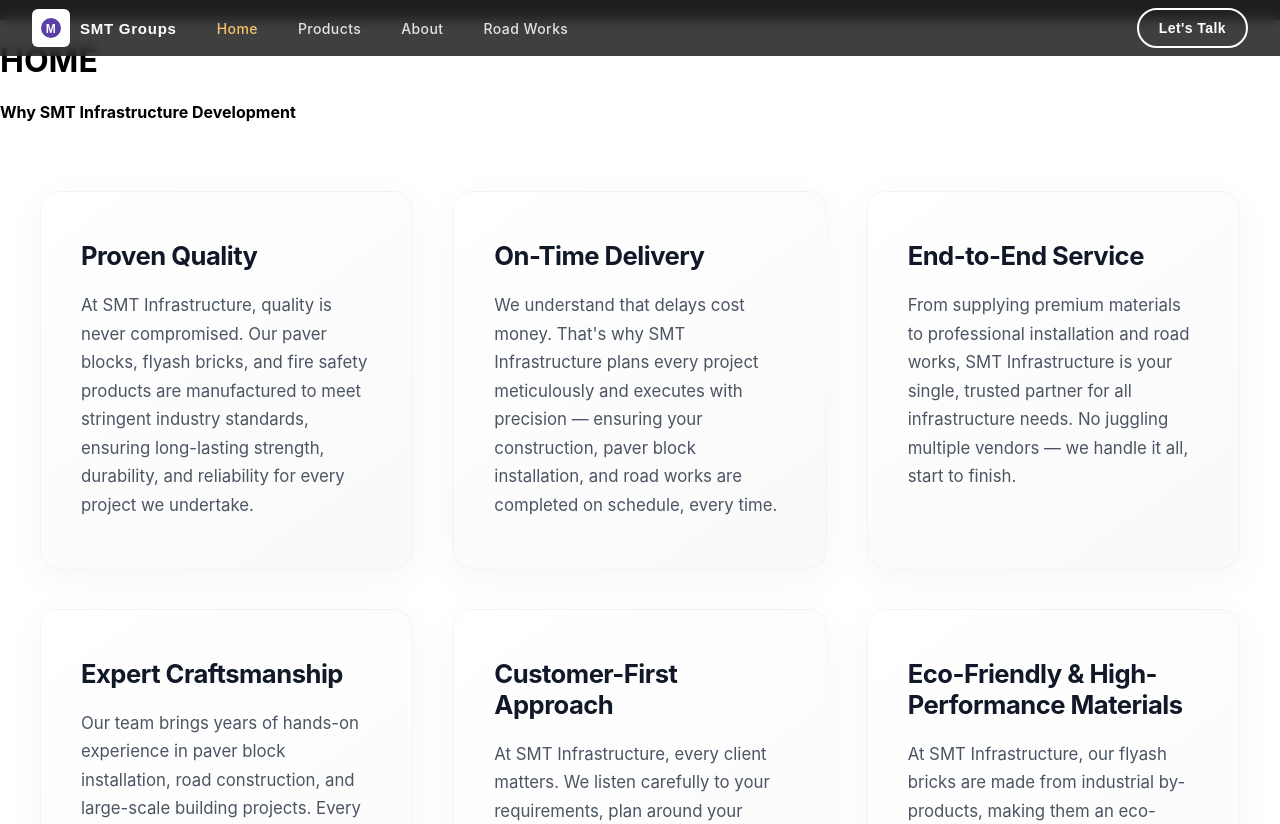
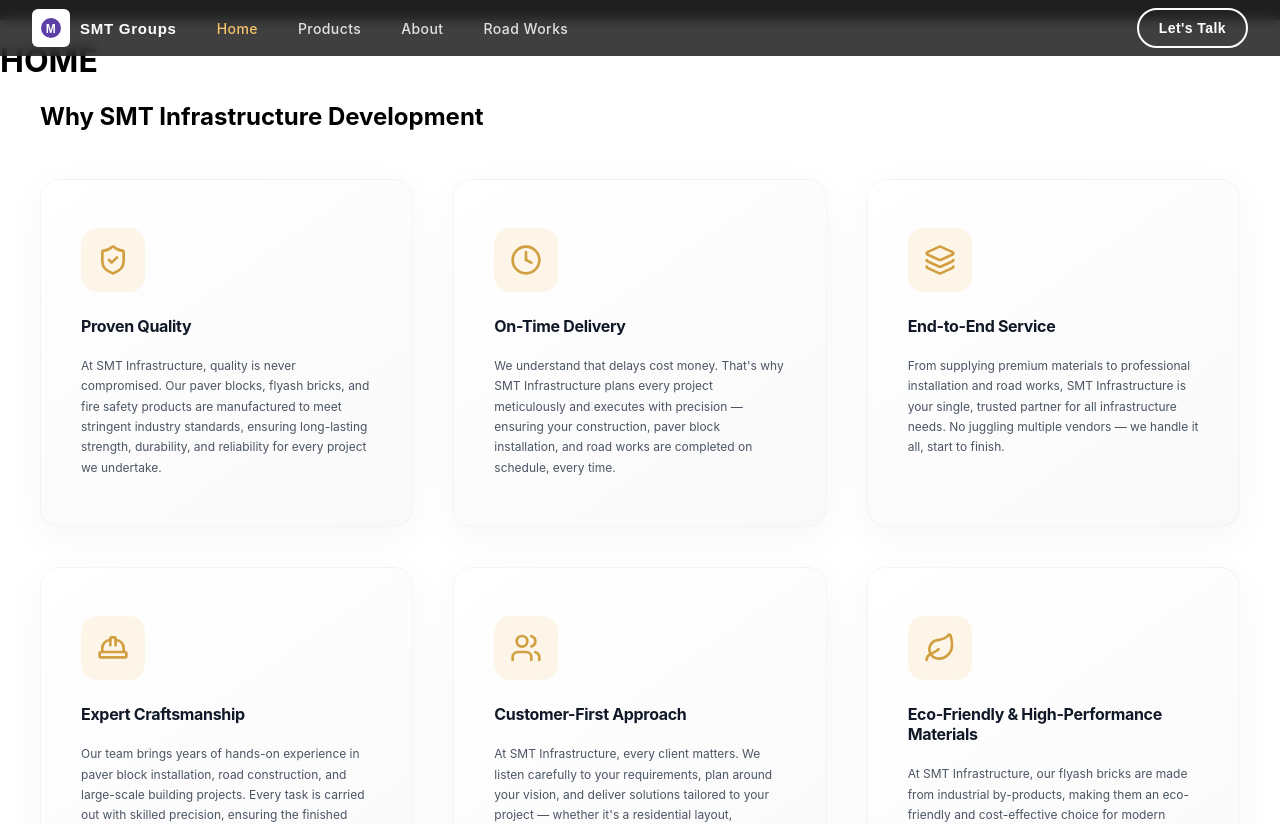
Before and after one commit to tharun-karthick/smt_websites, a React (Create React App) app: page / in a window 1280 px wide. Shown: the top 824 px of the page. Built offline with nearby package versions, Linux system fonts and the light colour scheme.

Commit message:
#updated icons in why choose us card

```diff
--- a/package.json
+++ b/package.json
@@ -12,6 +12,7 @@
     "@types/node": "^16.18.126",
     "@types/react": "^19.2.14",
     "@types/react-dom": "^19.2.3",
+    "lucide-react": "^1.14.0",
     "react": "^19.2.5",
     "react-dom": "^19.2.5",
     "react-router-dom": "^7.14.2",
--- a/public/index.html
+++ b/public/index.html
@@ -18,6 +18,7 @@
   <link rel="stylesheet" href="./stylesheets/footer.css" />
   <link rel="stylesheet" href="./stylesheets/policies.css" />
   <link rel="stylesheet" href="./stylesheets/whyChooseUse.css" />
+  <link rel="stylesheet" href="./stylesheets/homePage.css" />
   <title>smtgroups</title>
 </head>
 
--- /dev/null
+++ b/public/stylesheets/homePage.css
@@ -0,0 +1,29 @@
+.WCU-Title {
+    text-align: left;
+    font-size: 24px;
+    font-weight: 700;
+    max-width: 1200px;
+    margin: 0 auto;
+    padding: 0 2rem;
+}
+
+.wcGridWrapper {
+  display: grid;
+  grid-template-columns: repeat(3, 1fr);
+  gap: 2.5rem;
+  padding: 3rem 2rem;
+  max-width: 1200px;
+  margin: 0 auto;
+}
+
+@media (max-width: 992px) {
+  .wcGridWrapper {
+    grid-template-columns: repeat(2, 1fr);
+  }
+}
+
+@media (max-width: 768px) {
+  .wcGridWrapper {
+    grid-template-columns: 1fr;
+  }
+}
--- a/public/stylesheets/whyChooseUse.css
+++ b/public/stylesheets/whyChooseUse.css
@@ -1,23 +1,3 @@
-.wcGridWrapper {
-  display: grid;
-  grid-template-columns: repeat(3, 1fr);
-  gap: 2.5rem;
-  padding: 3rem 2rem;
-  max-width: 1200px;
-  margin: 0 auto;
-}
-
-@media (max-width: 992px) {
-  .wcGridWrapper {
-    grid-template-columns: repeat(2, 1fr);
-  }
-}
-
-@media (max-width: 768px) {
-  .wcGridWrapper {
-    grid-template-columns: 1fr;
-  }
-}
 
 .wcCardWrapper {
   background: linear-gradient(145deg, #ffffff, #f9f9f9);
@@ -42,7 +22,7 @@
   right: -50%;
   width: 200px;
   height: 200px;
-  background: radial-gradient(circle, rgba(0, 102, 204, 0.05) 0%, rgba(255,255,255,0) 70%);
+  background: radial-gradient(circle, rgba(245, 196, 106, 0.15) 0%, rgba(255,255,255,0) 70%);
   border-radius: 50%;
   z-index: -1;
   transition: transform 0.6s ease;
@@ -56,7 +36,7 @@
   left: 0;
   width: 100%;
   height: 4px;
-  background: linear-gradient(90deg, #0056b3, #00d2ff);
+  background: linear-gradient(90deg, #f5c46a, #ffdf9e);
   transform: scaleX(0);
   transform-origin: left;
   transition: transform 0.4s ease;
@@ -65,7 +45,7 @@
 .wcCardWrapper:hover {
   transform: translateY(-10px);
   box-shadow: 0 20px 50px rgba(0, 0, 0, 0.08);
-  border-color: rgba(0, 86, 179, 0.1);
+  border-color: rgba(245, 196, 106, 0.3);
 }
 
 .wcCardWrapper:hover::before {
@@ -78,7 +58,7 @@
 
 .wcTitle {
   font-family: 'Inter', 'Roboto', sans-serif;
-  font-size: 1.6rem;
+  font-size: 16px;
   font-weight: 700;
   color: #111827;
   margin-top: 0;
@@ -86,12 +66,30 @@
   letter-spacing: -0.02em;
   position: relative;
 }
+.wcIconWrapper {
+  display: flex;
+  align-items: center;
+  justify-content: center;
+  width: 64px;
+  height: 64px;
+  background-color: rgba(245, 196, 106, 0.15);
+  border-radius: 16px;
+  margin-bottom: 1.5rem;
+  color: #d19f40;
+  transition: all 0.3s ease;
+}
 
+.wcCardWrapper:hover .wcIconWrapper {
+  background-color: #f5c46a;
+  transform: scale(1.1);
+}
 
-
+.wcCardWrapper:hover .wcIconWrapper svg {
+  stroke: #ffffff;
+}
 .wcText {
   font-family: 'Inter', 'Roboto', sans-serif;
-  font-size: 1.05rem;
+  font-size: 12px;
   color: #4b5563;
   line-height: 1.7;
   margin: 0;
--- a/src/components/whyChooseUsCard.tsx
+++ b/src/components/whyChooseUsCard.tsx
@@ -1,9 +1,9 @@
 import { WhyChooseUsCardProps } from "../types/whyChooseUsTypes";
 
-const WhyChooseUsCard = ({title, description}: WhyChooseUsCardProps) => {
+const WhyChooseUsCard = ({icon, title, description}: WhyChooseUsCardProps) => {
     return (
         <div className="wcCardWrapper">
-            {/* <img className="wcImage" src={image} alt={title} /> */}
+            <div className="wcIconWrapper">{icon}</div>
             <h2 className="wcTitle">{title}</h2>
             <p className="wcText">{description}</p>
         </div>
--- a/src/pages/homePage.tsx
+++ b/src/pages/homePage.tsx
@@ -1,6 +1,7 @@
 import FooterComponent from "../components/footer";
 import NavBar from "../components/navbar";
 import WhyChooseUsCard from "../components/whyChooseUsCard";
+import { ShieldCheck, Clock, Layers, HardHat, Users, Leaf, Flame, IndianRupee } from "lucide-react";
 
 const Homepage = () => {
     return (
@@ -8,37 +9,45 @@
             <NavBar></NavBar>
             <div>
                 <h1>HOME</h1>
-                <h4>Why SMT Infrastructure Development</h4>
+                <h4 className="WCU-Title">Why SMT Infrastructure Development</h4>
                 <div className="wcGridWrapper">
                     <WhyChooseUsCard
+                        icon={<ShieldCheck size={32} />}
                         title="Proven Quality"
                         description="At SMT Infrastructure, quality is never compromised. Our paver blocks, flyash bricks, and fire safety products are manufactured to meet stringent industry standards, ensuring long-lasting strength, durability, and reliability for every project we undertake."
                     />
                     <WhyChooseUsCard
+                        icon={<Clock size={32} />}
                         title="On-Time Delivery"
                         description="We understand that delays cost money. That's why SMT Infrastructure plans every project meticulously and executes with precision — ensuring your construction, paver block installation, and road works are completed on schedule, every time."
                     />
                     <WhyChooseUsCard
+                        icon={<Layers size={32} />}
                         title="End-to-End Service"
                         description="From supplying premium materials to professional installation and road works, SMT Infrastructure is your single, trusted partner for all infrastructure needs. No juggling multiple vendors — we handle it all, start to finish."
                     />
                     <WhyChooseUsCard
+                        icon={<HardHat size={32} />}
                         title="Expert Craftsmanship"
                         description="Our team brings years of hands-on experience in paver block installation, road construction, and large-scale building projects. Every task is carried out with skilled precision, ensuring the finished result looks great and performs even better."
                     />
                     <WhyChooseUsCard
+                        icon={<Users size={32} />}
                         title="Customer-First Approach"
                         description="At SMT Infrastructure, every client matters. We listen carefully to your requirements, plan around your vision, and deliver solutions tailored to your project — whether it's a residential layout, commercial complex, or municipal road development."
                     />
                     <WhyChooseUsCard
+                        icon={<Leaf size={32} />}
                         title="Eco-Friendly & High-Performance Materials"
                         description="At SMT Infrastructure, our flyash bricks are made from industrial by-products, making them an eco-friendly and cost-effective choice for modern construction. With excellent thermal insulation, uniform strength, a smooth finish, and natural fire and water resistance, these bricks deliver superior performance while keeping your building safe, comfortable, and sustainable for years to come."
                     />
                     <WhyChooseUsCard
+                        icon={<Flame size={32} />}
                         title="Fire Safety Expertise"
                         description="Safety is non-negotiable. SMT Infrastructure supplies and installs certified fire safety solutions that protect lives and property while meeting all regulatory compliance requirements — giving you complete peace of mind."
                     />
                     <WhyChooseUsCard
+                        icon={<IndianRupee size={32} />}
                         title="Competitive Pricing"
                         description="We believe great infrastructure shouldn't break the bank. SMT Infrastructure offers premium-quality products and services at fair, transparent pricing — no hidden charges, no surprises. Just honest value for every rupee you invest."
                     />
--- a/src/types/whyChooseUsTypes.ts
+++ b/src/types/whyChooseUsTypes.ts
@@ -1,5 +1,8 @@
+import { ReactNode } from "react";
+
 export interface WhyChooseUsCardProps {
     // image: string;
+    icon: ReactNode;
     title: string;
     description: string;
 }
```
Also changed, not shown: 1 other file (tests, documents, lock files or other folders).
